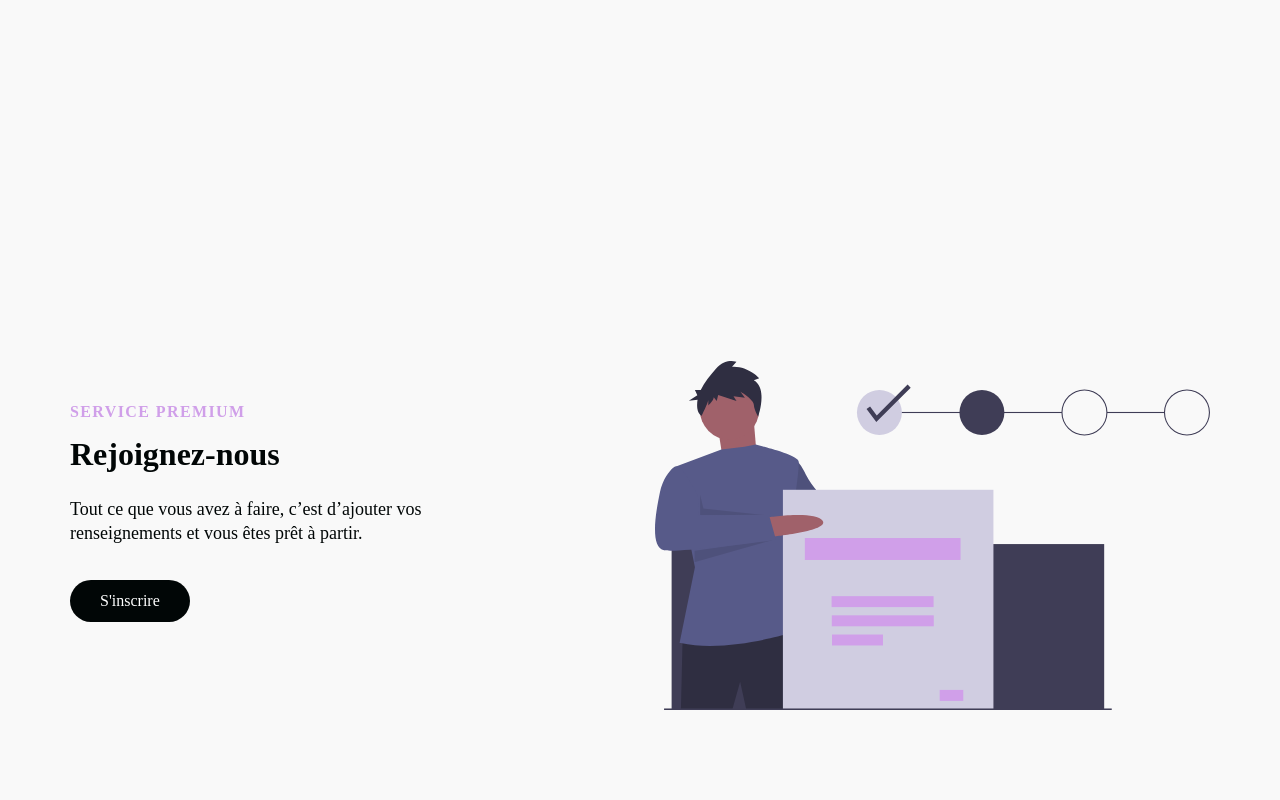
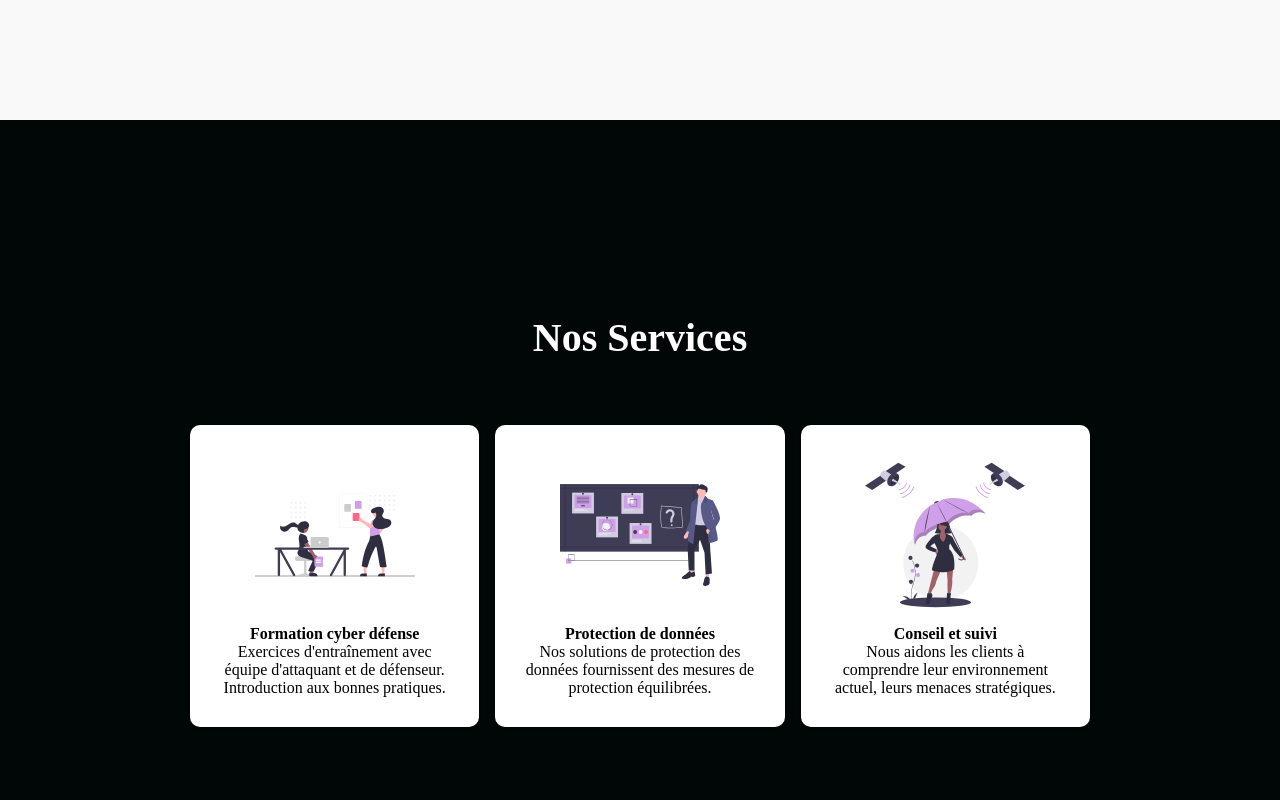
Before and after one commit to ChristopherSaury/cyber-security-company, a React (Create React App) app: page / in a window 1280 px wide. Shown: the part 2400-3200 px from the top of the page. Built offline with nearby package versions, Linux system fonts and the light colour scheme; a web font is replaced by a local one.

Commit message:
Services section has been imported in the Home page

```diff
--- a/src/pages/index.js
+++ b/src/pages/index.js
@@ -1,9 +1,10 @@
-import React, {useState} from 'react'
+import React, {useState} from 'react';
 import HeaderSection from '../components/HeaderSection';
 import InfoSection from '../components/InfoSection';
 import { homeObjOne, homeObjTwo, homeObjThree } from '../components/InfoSection/Data';
 import Navbar from '../components/Navbar'
-import Sidebar from '../components/Sidebar'
+import Services from '../components/Services';
+import Sidebar from '../components/Sidebar';
 
 const Home = () => {
     const [isOpen, setIsOpen] = useState(false);
@@ -19,6 +20,7 @@
            <HeaderSection/>
            <InfoSection {...homeObjOne}/>
            <InfoSection {...homeObjTwo}/>
+           <Services/>
            <InfoSection {...homeObjThree}/>
         </>
     )
```
